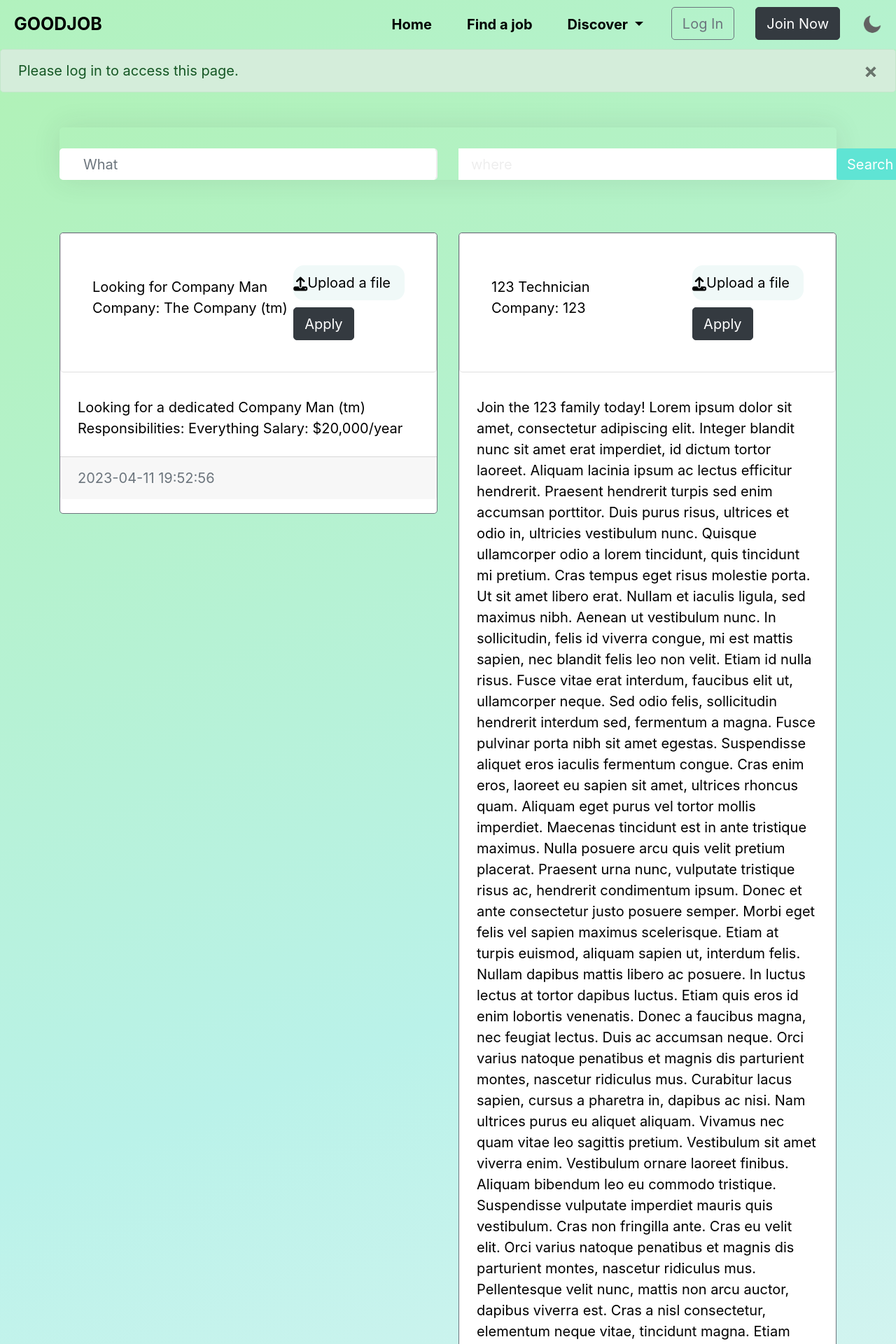
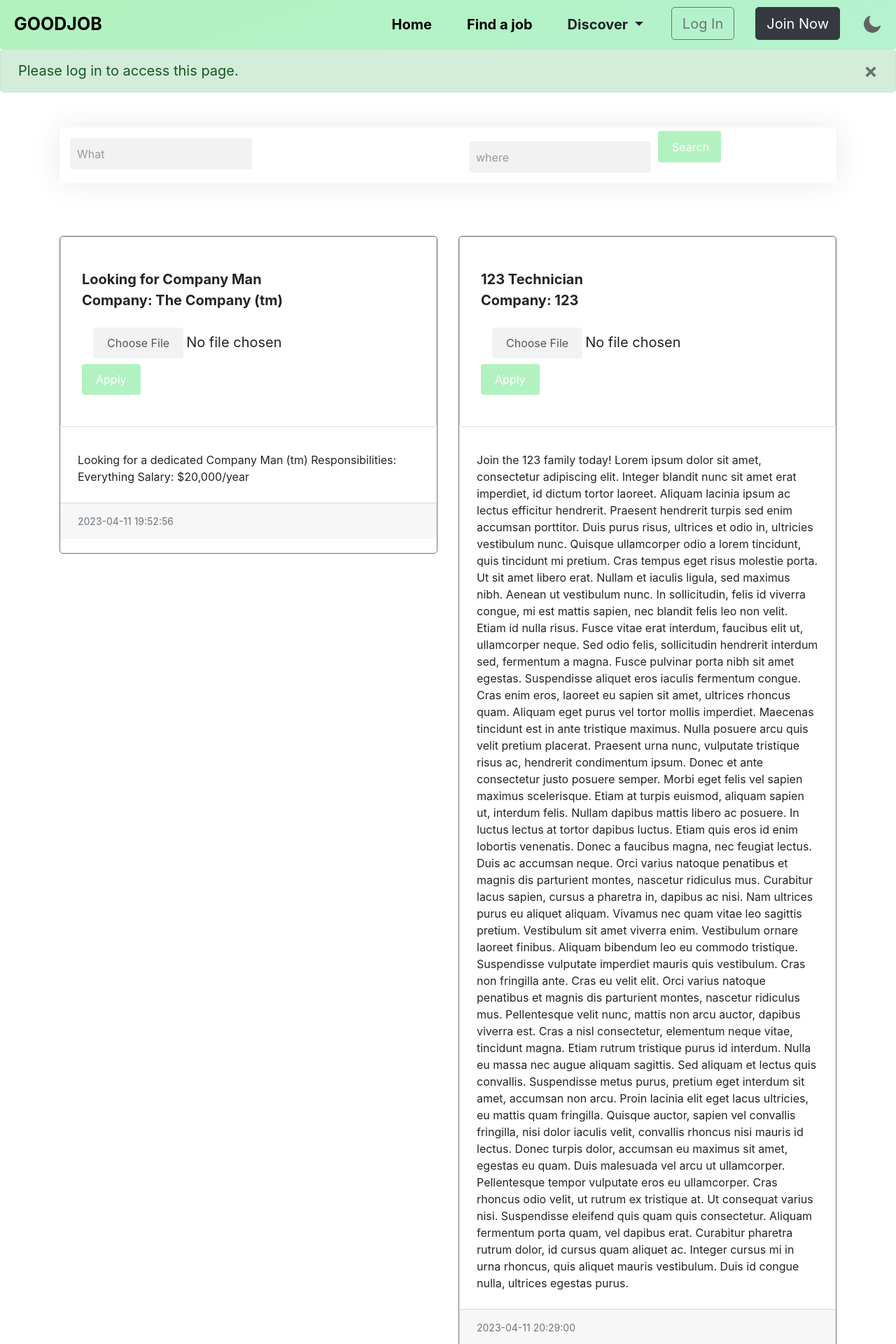
Before and after one commit to Irisvella/DreamTeam-SOEN-341-Project-2023, a Flask app: page /jobposting in a window 1280 px wide; the page is wider, and only the part inside the window is pictured. Shown: the top 1920 px of that part at 70% size. Run offline with Flask 3, Linux system fonts and the light colour scheme; some libraries are stand-ins or nearby versions.

Commit message:
job posting bug merge

```diff
--- a/Sprint 2/app/templates/jobposting.html
+++ b/Sprint 2/app/templates/jobposting.html
@@ -7,28 +7,114 @@
 <style>
 
 
-  body{
 
-    overflow-x: hidden;
-    background: var(--primary-color);
-    color: var( --color-secondary);
+  /* Element changes */
+form label {
+    display: block;
+    margin-bottom: 5px;
+    font-weight: bold;
   }
 
-  .file {
+  form input[type="text"] {
+    width: 100%;
+    padding: 10px;
+    margin-top: 15px;
+    margin-bottom: 15px;
+    border: 1px solid #ccc;
+    border-radius: 4px;
+    font-size: 16px;
+    margin-left: 15px;
+  }
+
+  form button[type="submit"] {
+    background-color: #B2F2C0;
+    color: #fff;
+    border: none;
+    border-radius: 4px;
+    padding: 10px 20px;
+    font-size: 16px;
     cursor: pointer;
-    background-color: #F0F9F8;
-    border-radius: 15px;
-    color: #000000;
+  }
+
+  /* Apply styles to the card elements */
+
+  .card:hover {
+    transform: translateY(-5px);
+    box-shadow: 0px 5px 10px rgba(0, 0, 0, 0.2);
+  }
+
+  .card-title {
+    font-weight: bold;
+    font-size: 20px;
+    margin-right: 10px;
+  }
+
+  .card-title a {
+    color: #000;
+    text-decoration: none;
+  }
+
+  .card-text {
+    margin-bottom: 15px;
+    font-size: 16px;
+  }
+
+  .card-footer {
+    color: #888;
+    font-size: 14px;
+  }
+
+  /* search inputs changes */
+  form input[type="text"]#what,
+  form input[type="text"]#where {
+    background-color: #f2f2f2;
+    border: none;
+    border-radius: 4px;
+    font-size: 16px;
+    padding: 10px;
+    margin-right: 10px;
+    width: calc(50% - 10px);
+    transition: all 0.3s ease;
+  }
+
+  form input[type="text"]#what:focus,
+  form input[type="text"]#where:focus {
+    outline: none;
+    box-shadow: 0px 0px 10px rgba(0, 0, 0, 0.2);
+  }
+
+  form input[type="text"]#what::-webkit-input-placeholder,
+  form input[type="text"]#where::-webkit-input-placeholder {
+    color: #999;
+  }
+
+  form input[type="text"]#what::-moz-placeholder,
+  form input[type="text"]#where::-moz-placeholder {
+    color: #999;
+  }
+
+  form input[type="text"]#what:-ms-input-placeholder,
+  form input[type="text"]#where:-ms-input-placeholder {
+    color: #999;
+  }
+
+  /* Icon and input file changes */
+
+  input::file-selector-button {
+    background-color: #f2f2f2;
+    border: none;
     padding: 10px 20px;
+    border-radius: 5px;
+    font-size: 16px;
+    color: #555;
   }
-  .file:hover{
-    background: var(--primary-color);
+
+  input::file-selector-button:hover {
+    background-color: #e6e6e6;
+    cursor: pointer;
   }
-  #upload {
-    opacity: 0;
-    position: absolute;
-    z-index: -1;
-  }
+
+
   .papacard{
     margin-top: 50px;
   }
@@ -86,7 +172,7 @@
           <div class="col-sm-6 ">
             <div class="card border border-secondary papacard " >
           <div class=" card p-3 mb-2" style="height:25%;">
-            <div class=" card-body d-flex justify-content-between align-items-center">
+            <div class="  card-deck card-body  d-flex justify-content-between align-items-center">
               <div class="card-title">{{ post.title }}<br>{% print("Company: " + post.user.company_name) %}</div>
               <a href="/posts/{{ post.user.username }}">{{ post.user.username }}</a>
               {% if current_user.id == post.author_id %}
@@ -96,26 +182,23 @@
                 </div>
                 {% else %}
                 {% set has_applied = current_user in post.applicants %}
-                <div class="btn-group"> <!--removing this for aesthetic reason might cause issues. It is below    <button type="button" class="button"></button> -->
 
             {% if has_applied %}
               <button class="button" disabled>Applied</button>
             {% else %}
               <form method="POST" action="{{ url_for('main.apply_post', id=post.id) }}" enctype="multipart/form-data">
-                    <div><i class="fa-solid fa-upload"></i></div>
-                    <label for="upload" class="file"> Upload a file</label>
-                    <input type="file"  name="resume_file" id="upload" required><br>
-                      <button class="btn btn-dark" type="submit">Apply</button>
+                <input type="file" class="btn " name="resume_file" required>
+                <button class="btn btn btn-dark" type="submit">Apply</button>
               </form>
 
           {% endif %}
-              </div>
+
         {% endif %}
             </div>
               </div><!--end of col smtg to add 2 cards on the same line-->
 
-            <div class="card-body ">
-              <div class="card-text">{{ post.text }}</div>
+            <div class="card-body  ">
+              <div class="card-text ">{{ post.text }}</div>
             </div>
             <p class="card-footer text-muted">{{ post.date_created }}</p>
           </div>
```
Also changed, not shown: Sprint 2/instance/database.sqlite. Lines whose indentation alone changed are shown as unchanged.
